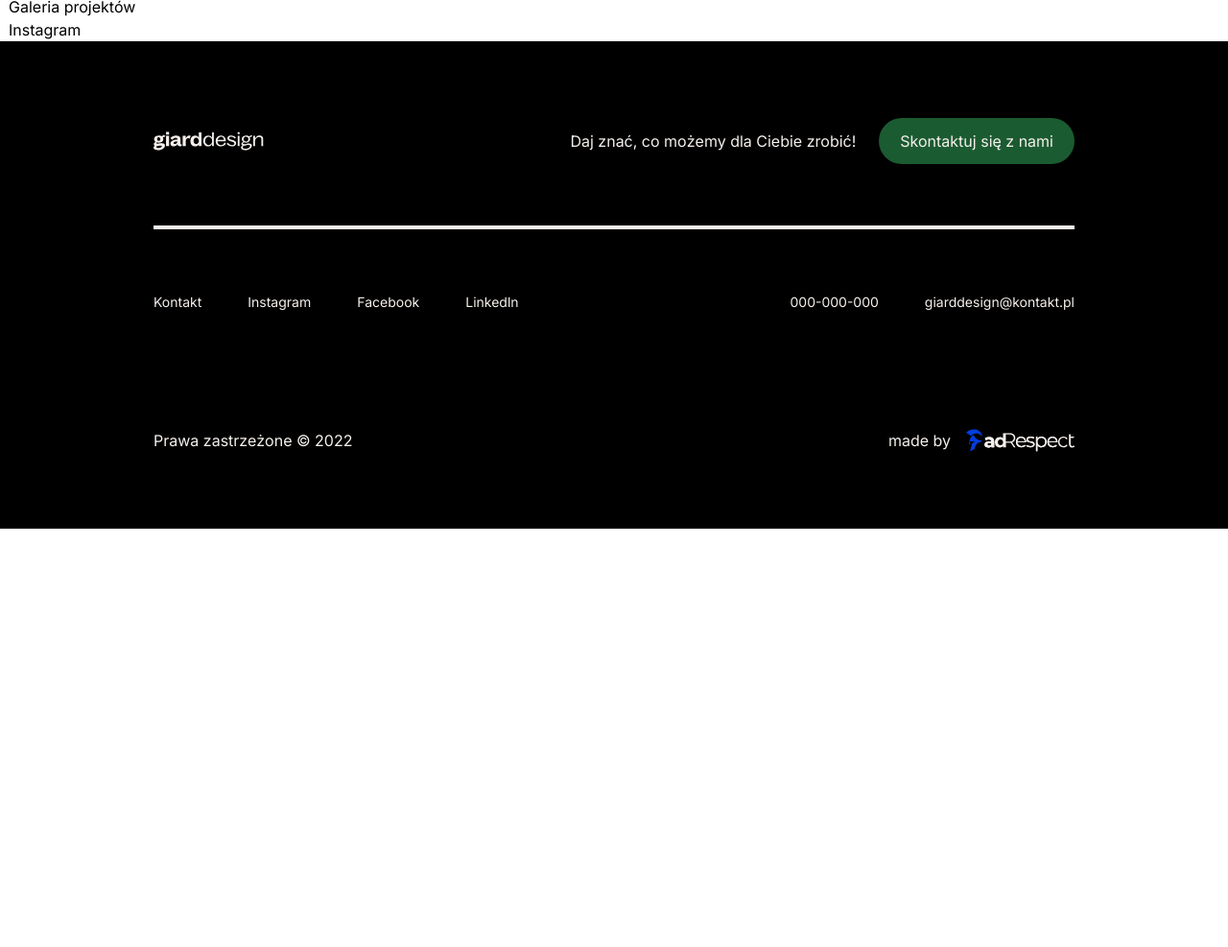
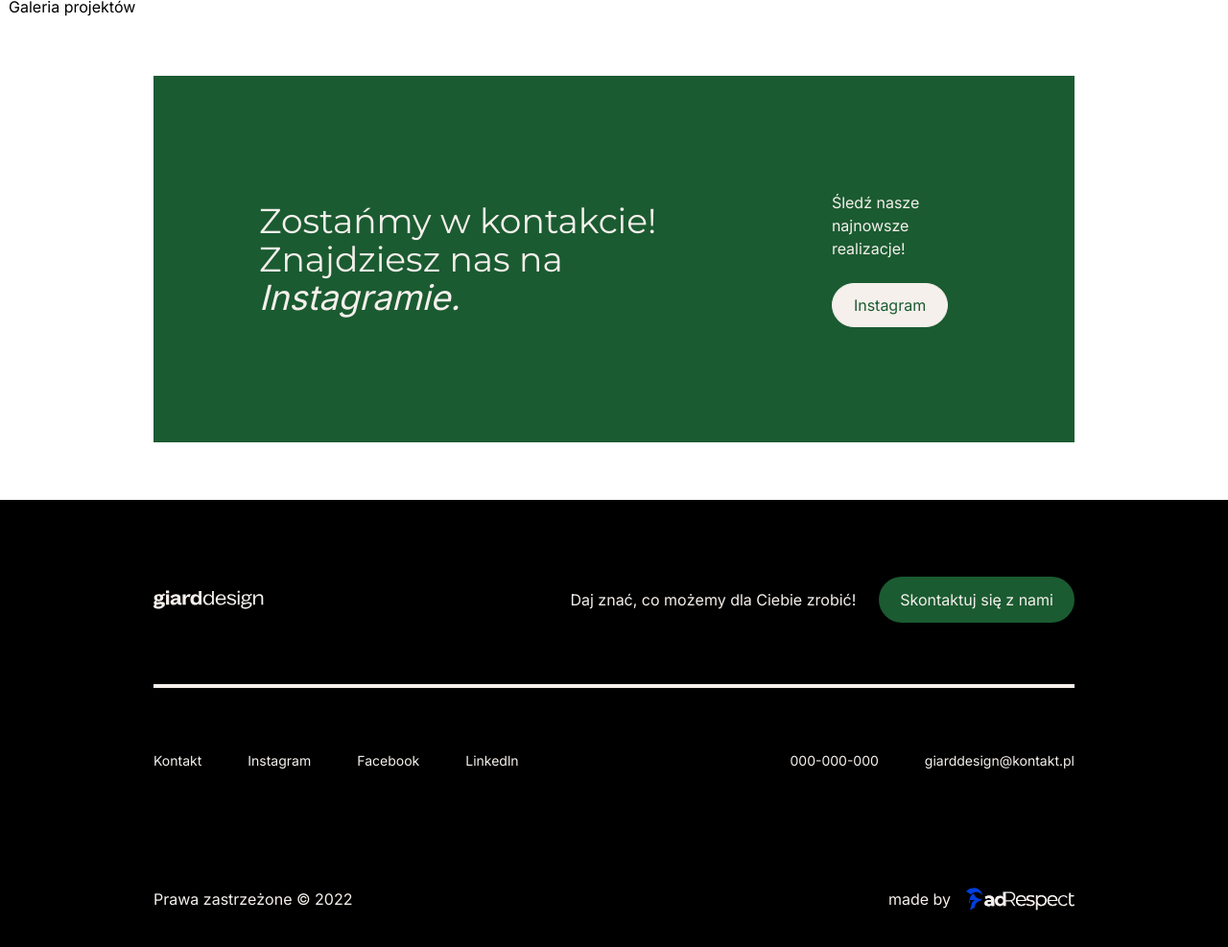
Before and after one commit to aniaorwatk/giardDesign-page, a website: page index.html in a window 1280 px wide. Shown: the part 954-1941 px from the top of the page at 96% size. Before the commit the page ends 1505 px from the top, so only its background shows below. Drawn offline with nearby package versions, Linux system fonts and the light colour scheme.

Commit message:
create section with instagram

```diff
--- a/index.html
+++ b/index.html
@@ -19,6 +19,8 @@
             spacing: {
               5: "5px",
               120: "120px",
+              60: "60px",
+              110: "110px",
             },
             keyframes: {
               rotate360: {
@@ -37,6 +39,10 @@
     <link
       rel="stylesheet"
       href="https://fonts.googleapis.com/css2?family=Inter:wght@400;500;600&display=swap"
+    />
+    <link
+      rel="stylesheet"
+      href="https://fonts.googleapis.com/css2?family=Montserrat&display=swap"
     />
     <title>Giard Design</title>
   </head>
@@ -248,7 +254,28 @@
           </div>
         </section>
         <section class="m-auto max-w-screen-xl">Galeria projektów</section>
-        <section class="m-auto max-w-screen-xl">Instagram</section>
+        <section class="m-auto max-w-screen-xxl py-60">
+          <div
+            class="w-9/12 items-center justify-between flex m-auto px-110 py-120 bg-primary text-lightGray gap-16"
+          >
+            <h2 class="text-4xl fontMontserrat">
+              Zostańmy w kontakcie! Znajdziesz nas na
+              <span class="italic">Instagramie.</span>
+            </h2>
+
+            <div class="flex gap-6 flex-col">
+              <p>Śledź nasze najnowsze realizacje!</p>
+              <a
+                href="#"
+                target="_blank"
+                rel="noopener noreferrer"
+                class="group flex items-center bg-lightGray text-primary text-16px rounded-full border border-lightGray mr-auto px-22 py-[10px] pr-[22px] pl-[22px] cursor-pointer hover:bg-primary hover:text-lightGray transition duration-300 ease-in-out"
+              >
+                Instagram
+              </a>
+            </div>
+          </div>
+        </section>
       </main>
       <footer
         class="m-auto max-w-screen-xxl items-center justify-between bg-black text-lightGray py-20 flex-col"
@@ -262,7 +289,7 @@
                 href="mailto:giarddesign@kontakt.pl"
                 target="_blank"
                 rel="noopener noreferrer"
-                class="group flex items-center gap-2 bg-primary text-16px rounded-full px-22 py-[12px] pr-[22px] pl-[22px] cursor-pointer hover:bg-white hover:text-primary transition duration-300 ease-in-out"
+                class="group flex items-center bg-primary text-16px rounded-full px-22 py-[12px] pr-[22px] pl-[22px] cursor-pointer hover:bg-white hover:text-primary transition duration-300 ease-in-out"
               >
                 Skontaktuj się z nami
               </a>
@@ -272,8 +299,7 @@
             <span class="block w-full h-1 bg-lightGray"></span>
           </div>
           <div class="w-9/12 items-center justify-between flex">
-            <div class="items-center flex gap-12" id="footer-links">
-            </div>
+            <div class="items-center flex gap-12" id="footer-links"></div>
             <div class="items-center flex gap-12">
               <a
                 href="tel:000000000"
@@ -296,7 +322,13 @@
           <p>Prawa zastrzeżone © 2022</p>
           <div class="flex gap-4">
             <p>made by</p>
-            <img src="assets/logoAdRespect.svg" alt="AdRespect Logo" />
+            <a
+              href="https://adrespect.pl/"
+              target="_blank"
+              rel="noopener noreferrer"
+            >
+              <img src="assets/logoAdRespect.svg" alt="AdRespect Logo" />
+            </a>
           </div>
         </div>
       </footer>
--- a/styles.css
+++ b/styles.css
@@ -8,3 +8,11 @@
   box-sizing: border-box;
   font-family: "Inter", sans-serif;
 }
+
+.fontMontserrat {
+  font-family: "Montserrat", sans-serif;
+}
+
+.fontInter {
+  font-family: "Inter", sans-serif;
+}
```
